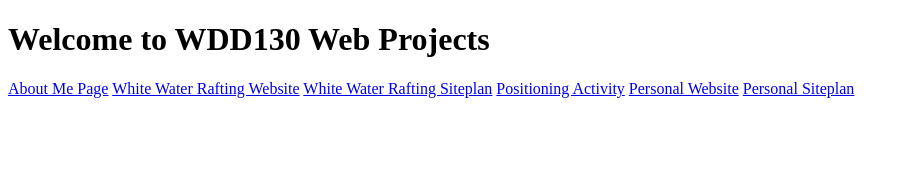
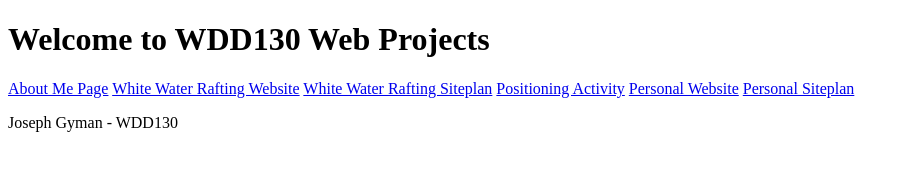
Before and after one commit to RunningGriffin/html, a plain HTML site: page index.html in a window 1280 px wide. Shown: the whole page, without its empty margins (0-909 px from the left). Drawn offline with Linux system fonts and the light colour scheme.

Commit message:
Added Paragraph to home page

```diff
--- a/index.html
+++ b/index.html
@@ -16,5 +16,6 @@
         <a href="#">Personal Website</a>
         <a href="#">Personal Siteplan</a>
     </nav>
+    <p> Joseph Gyman - WDD130</p>
 </body>
 </html>
```
Lines whose indentation alone changed are shown as unchanged.
